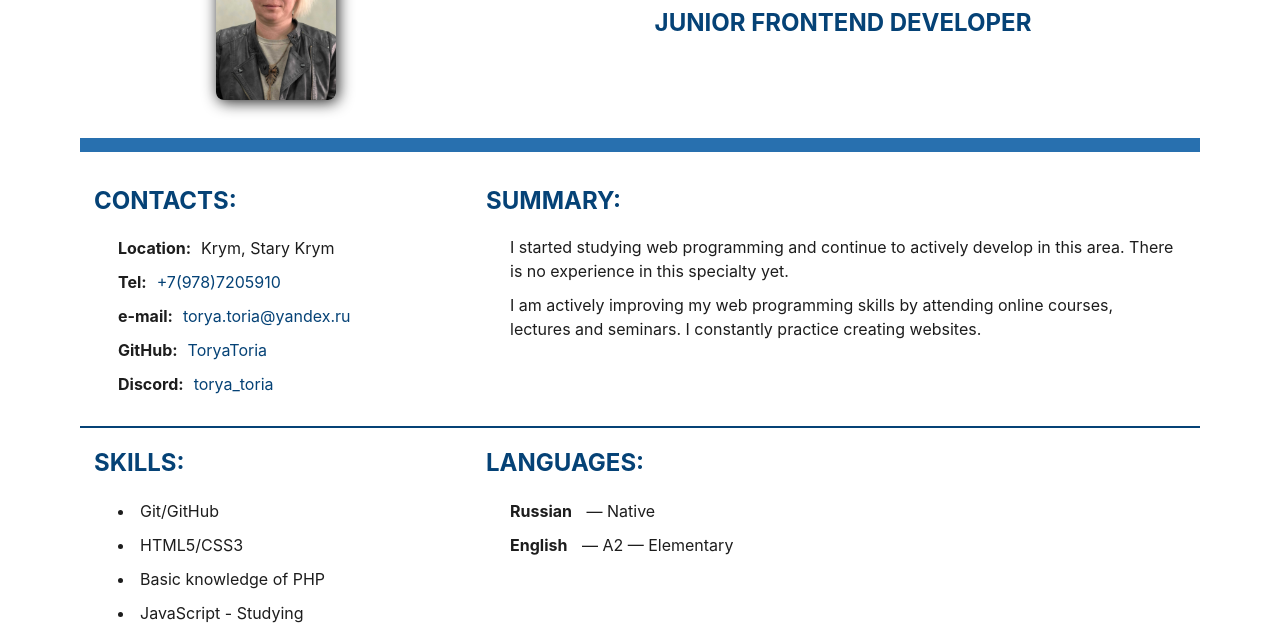
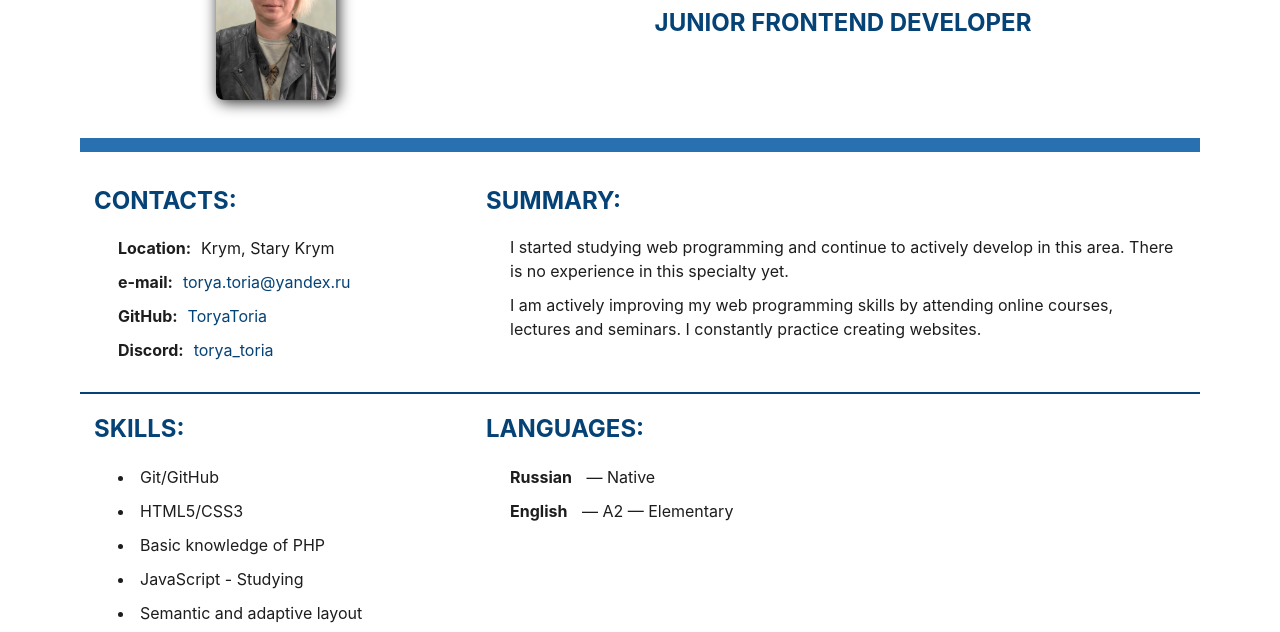
Before and after one commit to ToryaToria/rsschool-cv, a plain HTML site: page index.html in a window 1280 px wide. Shown: the part 160-792 px from the top of the page. Drawn offline with Linux system fonts and the light colour scheme.

Commit message:
fix: fix bugs

```diff
--- a/index.html
+++ b/index.html
@@ -42,7 +42,7 @@
           <h2>Contacts:</h2>
           <ul>
             <li><span>Location:</span>Krym, Stary Krym</li>
-            <li><span>Tel:</span><a class="cont-link" href="tel:+79787205910">+7(978)7205910</a></li>
+            <!-- <li><span>Tel:</span><a class="cont-link" href="tel:+79787205910">+7(978)7205910</a></li> -->
             <li><span>e-mail:</span><a class="cont-link" href="mailto:torya.toria@yandex.ru">torya.toria@yandex.ru</a>
             </li>
             <li><span>GitHub:</span><a class="cont-link" href="https://github.com/ToryaToria"
```
